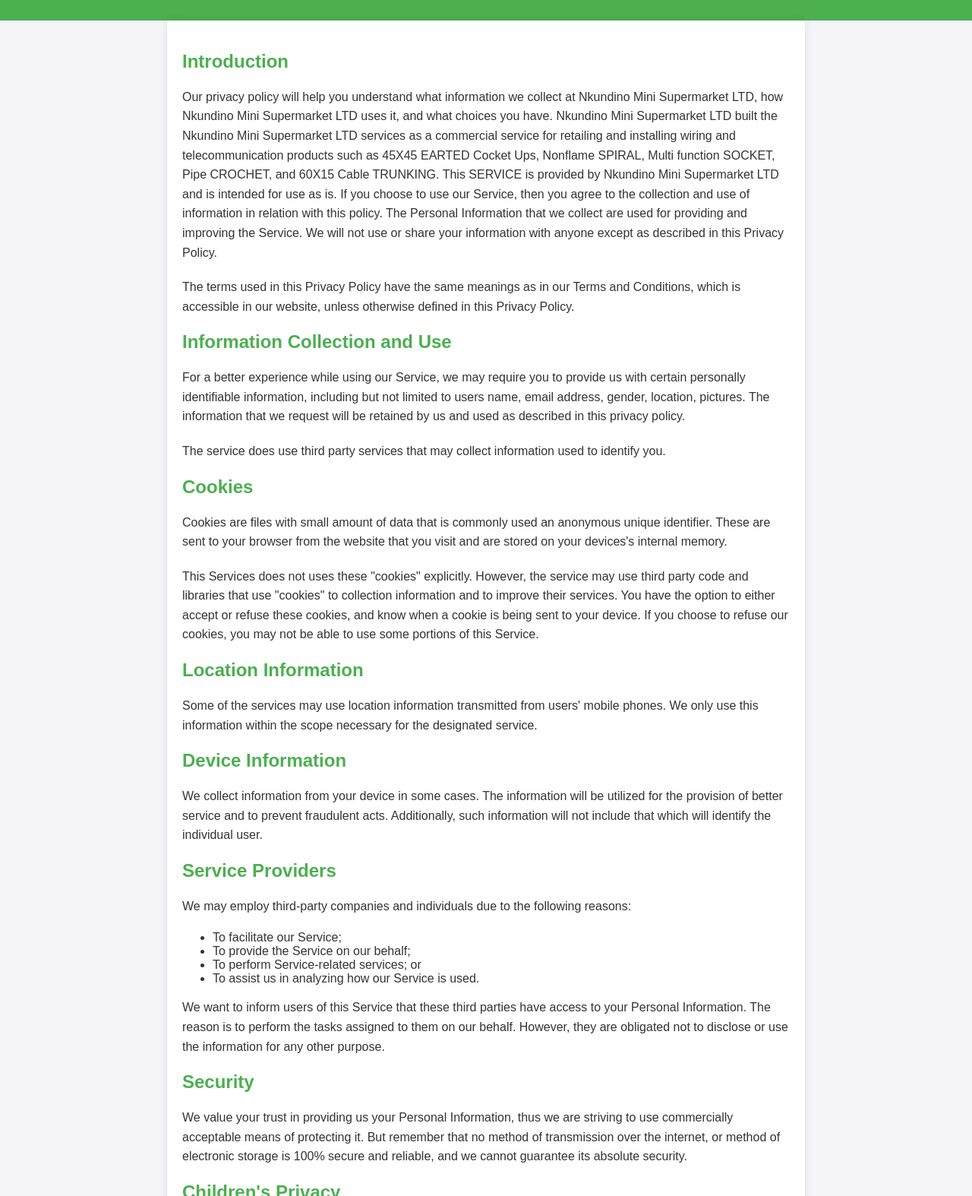
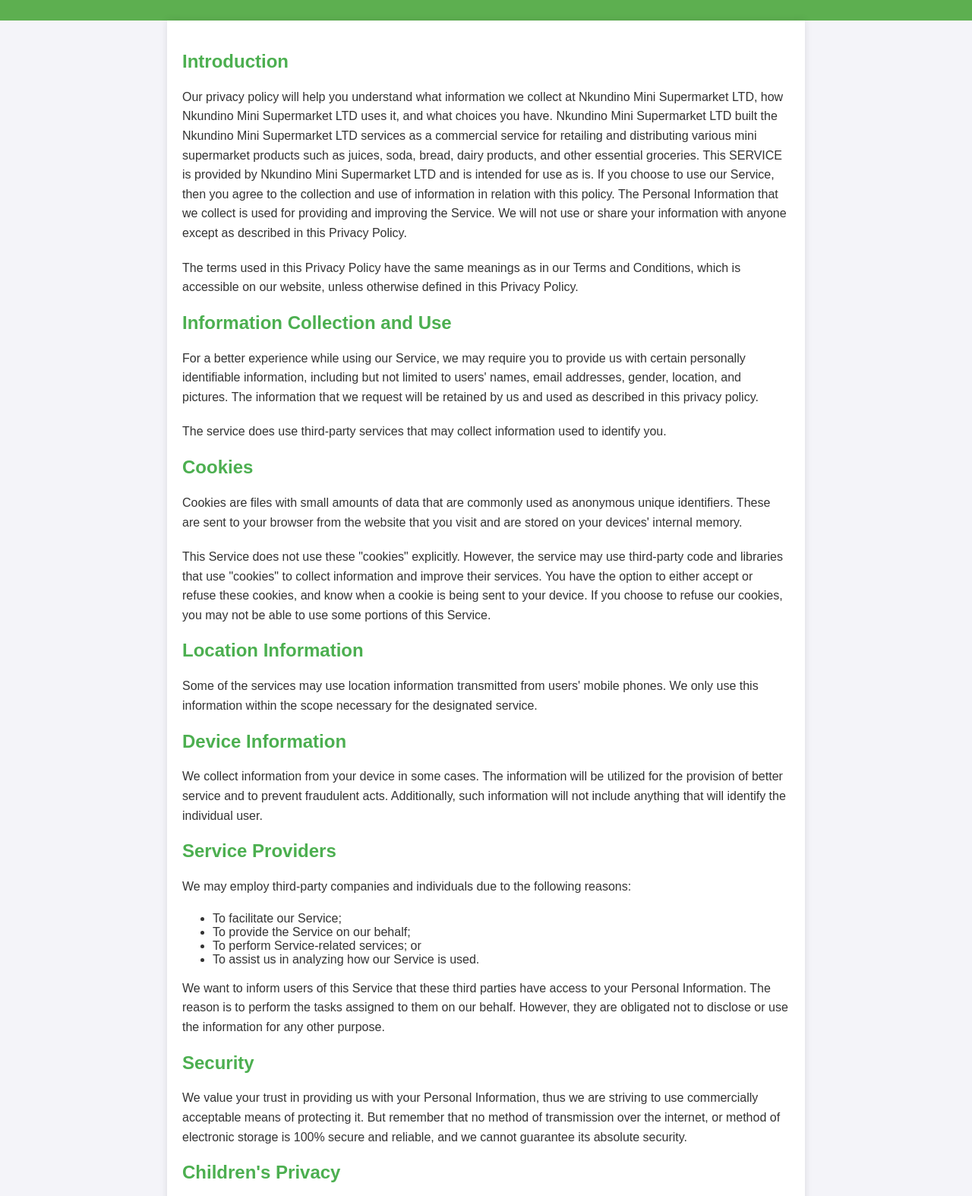
Before and after one commit to didierdrin/nkundinominisupermarket-privacypolicy, a plain HTML site: page index.html in a window 1280 px wide. Shown: the part 93-1667 px from the top of the page at 76% size. Drawn offline with Linux system fonts and the light colour scheme.

Commit message:
Update index.html 11

```diff
--- a/index.html
+++ b/index.html
@@ -16,7 +16,7 @@
         }
 
         header {
-            background-color: #4CAF50;
+            background-color: #5DAF50;
             color: white;
             text-align: center;
             padding: 20px;
@@ -68,23 +68,23 @@
 
     <main>
         <h2>Introduction</h2>
-        <p>Our privacy policy will help you understand what information we collect at Nkundino Mini Supermarket LTD, how Nkundino Mini Supermarket LTD uses it, and what choices you have. Nkundino Mini Supermarket LTD built the Nkundino Mini Supermarket LTD services as a commercial service for retailing and installing wiring and telecommunication products such as 45X45 EARTED Cocket Ups, Nonflame SPIRAL, Multi function SOCKET, Pipe CROCHET, and 60X15 Cable TRUNKING. This SERVICE is provided by Nkundino Mini Supermarket LTD and is intended for use as is. If you choose to use our Service, then you agree to the collection and use of information in relation with this policy. The Personal Information that we collect are used for providing and improving the Service. We will not use or share your information with anyone except as described in this Privacy Policy.</p>
+        <p>Our privacy policy will help you understand what information we collect at Nkundino Mini Supermarket LTD, how Nkundino Mini Supermarket LTD uses it, and what choices you have. Nkundino Mini Supermarket LTD built the Nkundino Mini Supermarket LTD services as a commercial service for retailing and distributing various mini supermarket products such as juices, soda, bread, dairy products, and other essential groceries. This SERVICE is provided by Nkundino Mini Supermarket LTD and is intended for use as is. If you choose to use our Service, then you agree to the collection and use of information in relation with this policy. The Personal Information that we collect is used for providing and improving the Service. We will not use or share your information with anyone except as described in this Privacy Policy.</p>
 
-        <p>The terms used in this Privacy Policy have the same meanings as in our Terms and Conditions, which is accessible in our website, unless otherwise defined in this Privacy Policy.</p>
+        <p>The terms used in this Privacy Policy have the same meanings as in our Terms and Conditions, which is accessible on our website, unless otherwise defined in this Privacy Policy.</p>
 
         <h2>Information Collection and Use</h2>
-        <p>For a better experience while using our Service, we may require you to provide us with certain personally identifiable information, including but not limited to users name, email address, gender, location, pictures. The information that we request will be retained by us and used as described in this privacy policy.</p>
-        <p>The service does use third party services that may collect information used to identify you.</p>
+        <p>For a better experience while using our Service, we may require you to provide us with certain personally identifiable information, including but not limited to users' names, email addresses, gender, location, and pictures. The information that we request will be retained by us and used as described in this privacy policy.</p>
+        <p>The service does use third-party services that may collect information used to identify you.</p>
 
         <h2>Cookies</h2>
-        <p>Cookies are files with small amount of data that is commonly used an anonymous unique identifier. These are sent to your browser from the website that you visit and are stored on your devices's internal memory.</p>
-        <p>This Services does not uses these "cookies" explicitly. However, the service may use third party code and libraries that use "cookies" to collection information and to improve their services. You have the option to either accept or refuse these cookies, and know when a cookie is being sent to your device. If you choose to refuse our cookies, you may not be able to use some portions of this Service.</p>
+        <p>Cookies are files with small amounts of data that are commonly used as anonymous unique identifiers. These are sent to your browser from the website that you visit and are stored on your devices' internal memory.</p>
+        <p>This Service does not use these "cookies" explicitly. However, the service may use third-party code and libraries that use "cookies" to collect information and improve their services. You have the option to either accept or refuse these cookies, and know when a cookie is being sent to your device. If you choose to refuse our cookies, you may not be able to use some portions of this Service.</p>
 
         <h2>Location Information</h2>
         <p>Some of the services may use location information transmitted from users' mobile phones. We only use this information within the scope necessary for the designated service.</p>
 
         <h2>Device Information</h2>
-        <p>We collect information from your device in some cases. The information will be utilized for the provision of better service and to prevent fraudulent acts. Additionally, such information will not include that which will identify the individual user.</p>
+        <p>We collect information from your device in some cases. The information will be utilized for the provision of better service and to prevent fraudulent acts. Additionally, such information will not include anything that will identify the individual user.</p>
 
         <h2>Service Providers</h2>
         <p>We may employ third-party companies and individuals due to the following reasons:</p>
@@ -97,13 +97,13 @@
         <p>We want to inform users of this Service that these third parties have access to your Personal Information. The reason is to perform the tasks assigned to them on our behalf. However, they are obligated not to disclose or use the information for any other purpose.</p>
 
         <h2>Security</h2>
-        <p>We value your trust in providing us your Personal Information, thus we are striving to use commercially acceptable means of protecting it. But remember that no method of transmission over the internet, or method of electronic storage is 100% secure and reliable, and we cannot guarantee its absolute security.</p>
+        <p>We value your trust in providing us with your Personal Information, thus we are striving to use commercially acceptable means of protecting it. But remember that no method of transmission over the internet, or method of electronic storage is 100% secure and reliable, and we cannot guarantee its absolute security.</p>
 
         <h2>Children's Privacy</h2>
-        <p>This Services do not address anyone under the age of 13. We do not knowingly collect personal identifiable information from children under 13. In the case we discover that a child under 13 has provided us with personal information, we immediately delete this from our servers. If you are a parent or guardian and you are aware that your child has provided us with personal information, please contact us so that we will be able to do necessary actions.</p>
+        <p>This Service does not address anyone under the age of 13. We do not knowingly collect personally identifiable information from children under 13. In the case we discover that a child under 13 has provided us with personal information, we immediately delete this from our servers. If you are a parent or guardian and you are aware that your child has provided us with personal information, please contact us so that we will be able to take the necessary actions.</p>
 
         <h2>Changes to This Privacy Policy</h2>
-        <p>We may update our Privacy Policy from time to time. Thus, you are advised to review this page periodically for any changes. We will notify you of any changes by posting the new Privacy Policy on this page. These changes are effective immediately, after they are posted on this page.</p>
+        <p>We may update our Privacy Policy from time to time. Thus, you are advised to review this page periodically for any changes. We will notify you of any changes by posting the new Privacy Policy on this page. These changes are effective immediately after they are posted on this page.</p>
 
         <h2>Contact Us</h2>
         <p>If you have any questions or suggestions about our Privacy Policy, do not hesitate to contact us.</p>
@@ -112,7 +112,7 @@
     </main>
 
     <footer>
-        <p>&copy; 2024 Nkundino Mini Supermarket LTD. All rights reserved.</p>
+        <p>&copy; 2025 Nkundino Mini Supermarket LTD. All rights reserved.</p>
     </footer>
 
 </body>
```
